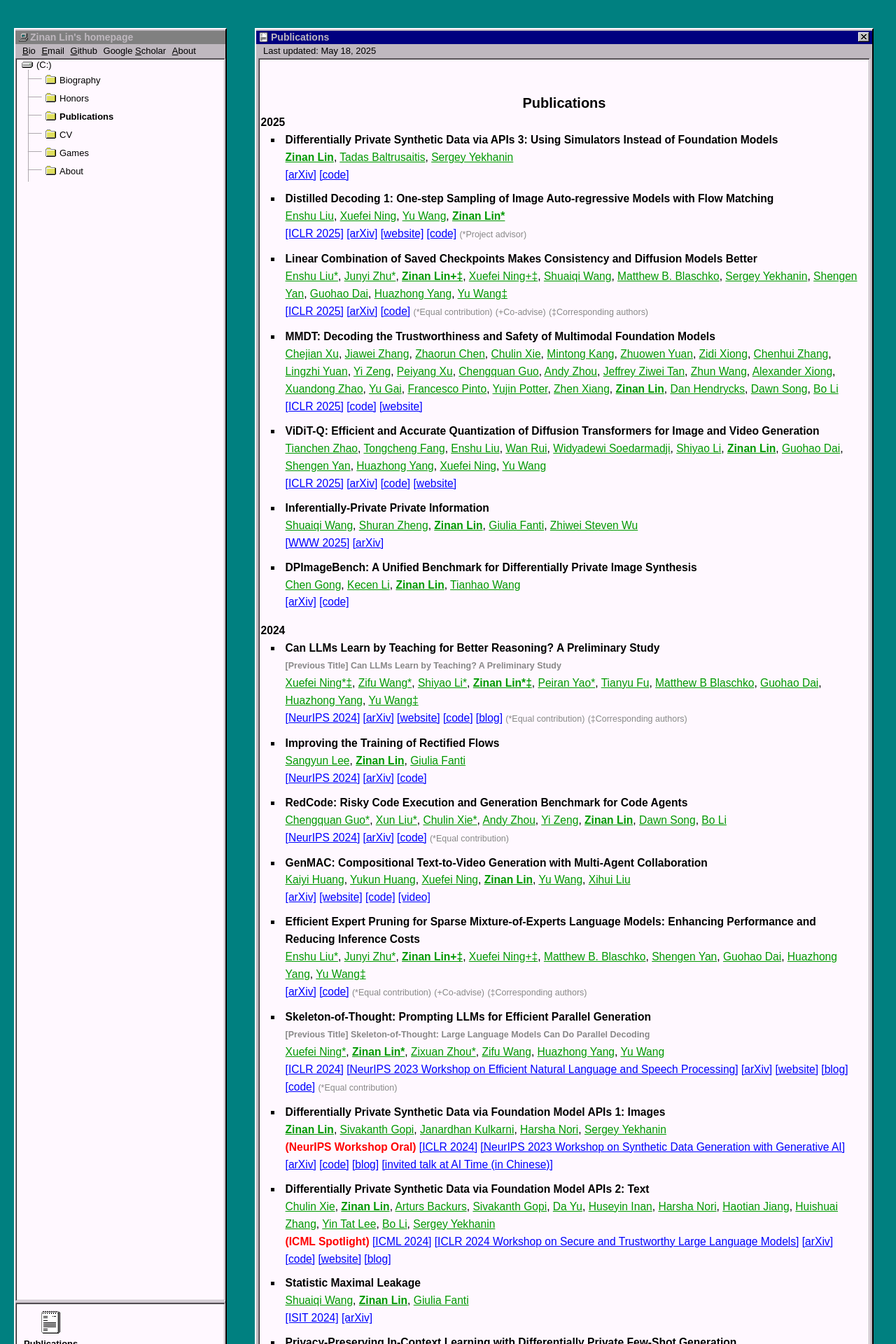
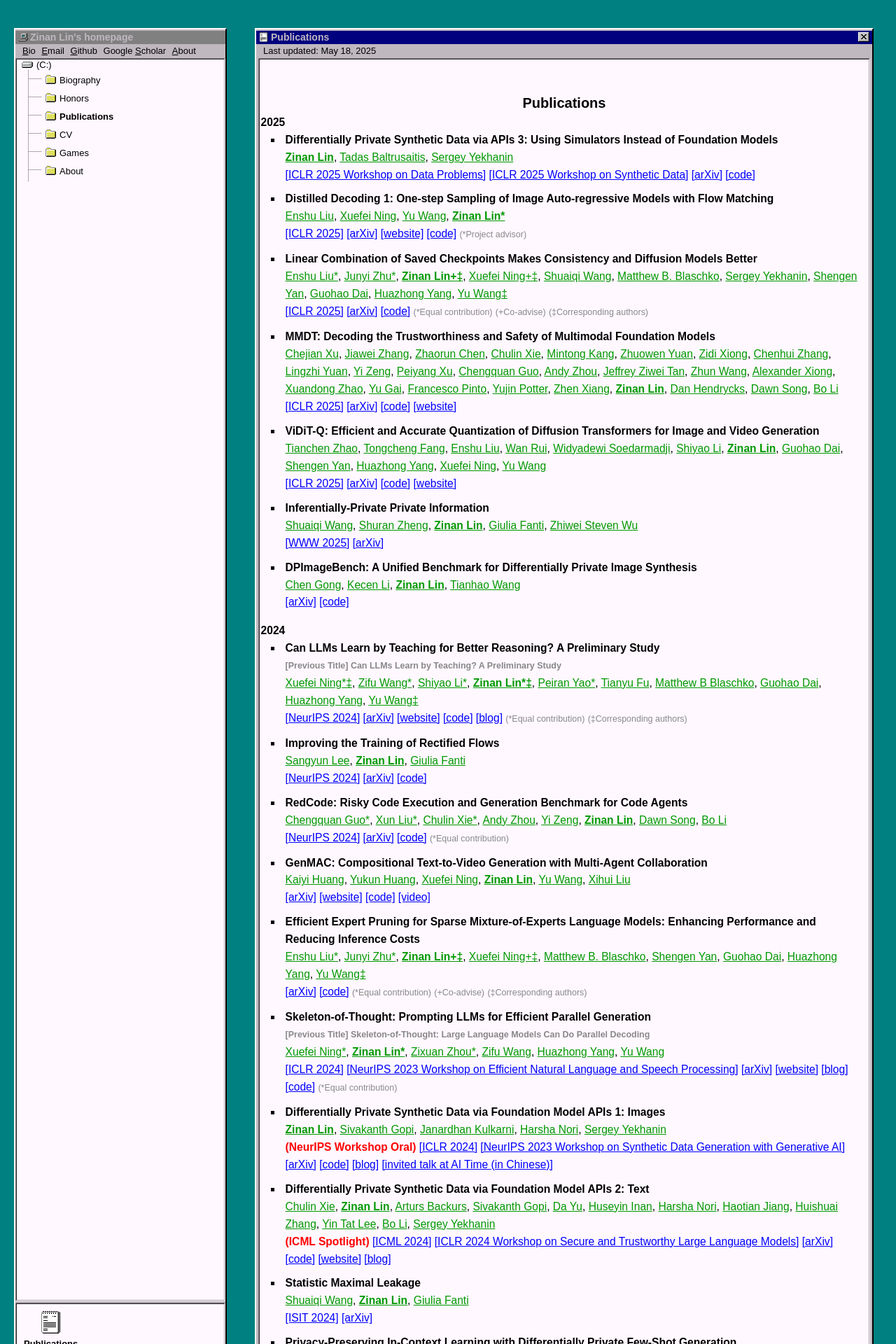
Before and after one commit to fjxmlzn/fjxmlzn.github.io, a Jekyll site: the page built from _publications/publications.html, in a window 1280 px wide. Shown: the top 1920 px of the page at 70% size. Built offline with Jekyll 4.4.1, drawn with Linux system fonts in a browser that asks for light colours.

Commit message:
update publications

```diff
--- a/_publications/publications.html
+++ b/_publications/publications.html
@@ -76,6 +76,12 @@ permalink: /publications/index.html
             <span class="publication_me"><a href="https://zinanlin.me/" target="_blank">Zinan Lin</a></span>,
             <a href="#">Tadas Baltrusaitis</a>,
             <a href="#">Sergey Yekhanin</a>
+        </span>
+        <span class='publication_journal'>
+            <a href="https://openreview.net/forum?id=rcPUyG9EOB" target="_blank">[ICLR 2025 Workshop on Data Problems]</a>
+        </span>
+        <span class='publication_journal'>
+            <a href="https://openreview.net/forum?id=7AvUO96Pmk" target="_blank">[ICLR 2025 Workshop on Synthetic Data]</a>
         </span>
         <span class='publication_journal'>
             <a href="https://arxiv.org/abs/2502.05505" target="_blank">[arXiv]</a>
@@ -165,6 +171,9 @@ permalink: /publications/index.html
         </span>
         <span class='publication_journal'>
             <a href="https://openreview.net/forum?id=qIbbBSzH6n" target="_blank">[ICLR 2025]</a>
+        </span>
+        <span class='publication_journal'>
+            <a href="https://arxiv.org/abs/2503.14827" target="_blank">[arXiv]</a>
         </span>
         <span class='publication_journal'>
             <a href="https://github.com/AI-secure/MMDT" target="_blank">[code]</a>
```
